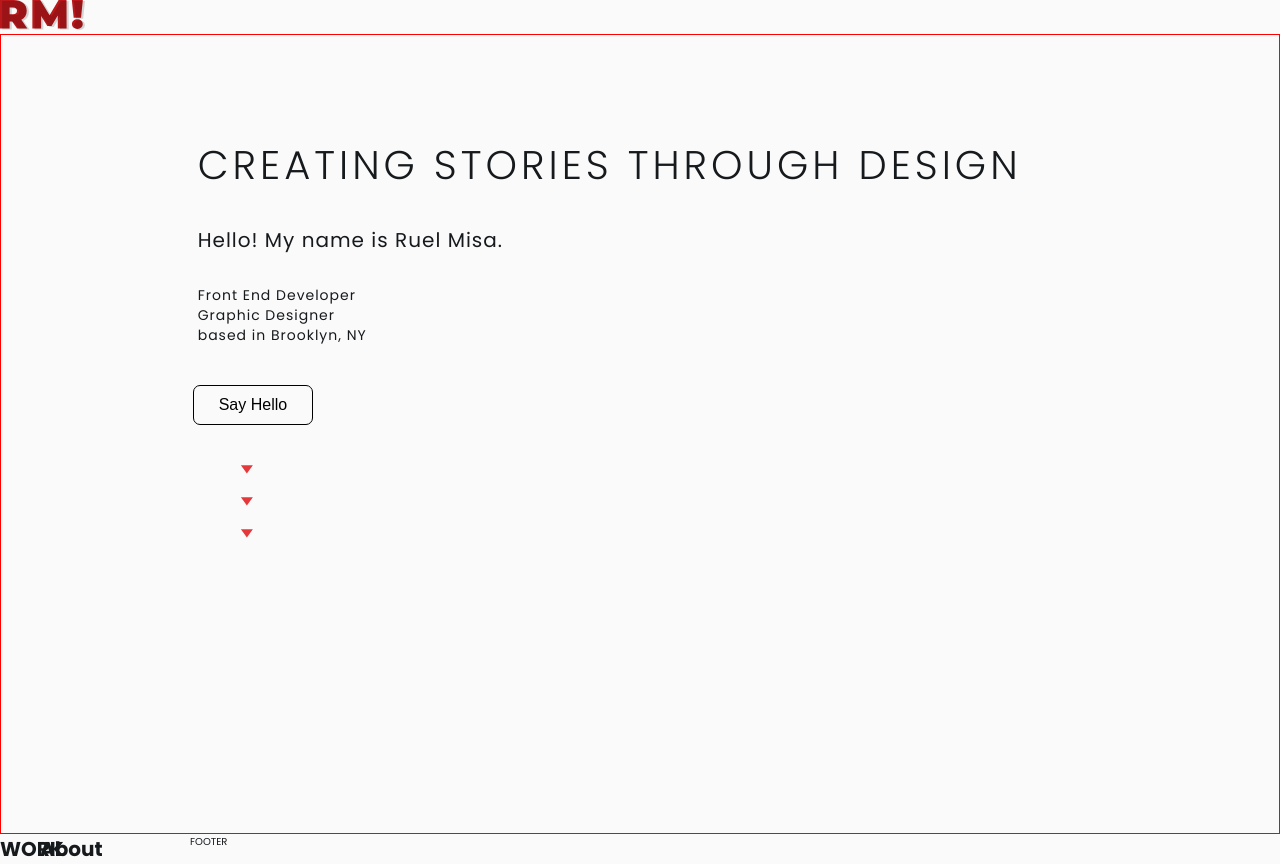
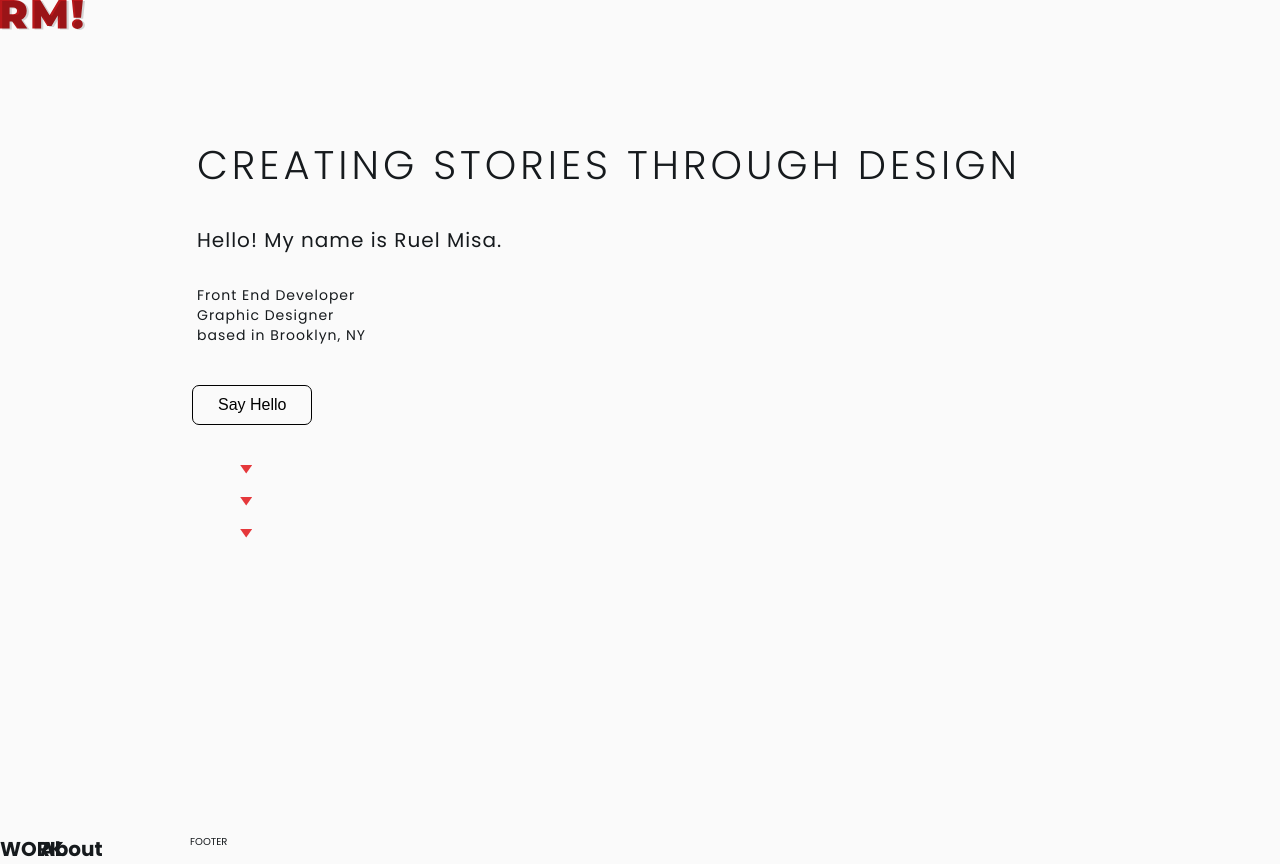
Before and after one commit to theruelmisa/theruelmisa_v1, a React (Create React App) app: page / in a window 1280 px wide. Built offline with nearby package versions, Linux system fonts and the light colour scheme.

Commit message:
finished hero component

```diff
--- a/src/components/Hero/Hero.elements.js
+++ b/src/components/Hero/Hero.elements.js
@@ -3,10 +3,16 @@
 
 export const HeroContainer = styled.div`
     grid-column: full-start / full-end;
-
     display: flex;
     align-items: center;
-    border: 1px solid red;
+
+    /* background-color: var(--red-main);
+    color: var(--grey-light); */
+
+    @media screen and (max-width: 960px) {
+        flex-direction: column;
+        justify-content: center;
+    }
 `;
 
 export const IntroBox = styled.div`
@@ -16,12 +22,17 @@
     @media screen and (max-width: 960px) {
         margin-left: 10%;
         margin-right: 10%;
+        display: flex;
+        flex-direction: column;
+        align-items: center;
+        text-align: center;
     }
 `;
 
 export const IntroTitle = styled(MainHeading)`
     font-size: 4rem;
     letter-spacing: 0.4rem;
+
 `;
 
 export const IntroSubtitle = styled(SubHeading)`
```
Also changed, not shown: 1 other file (tests, documents, lock files or other folders).
